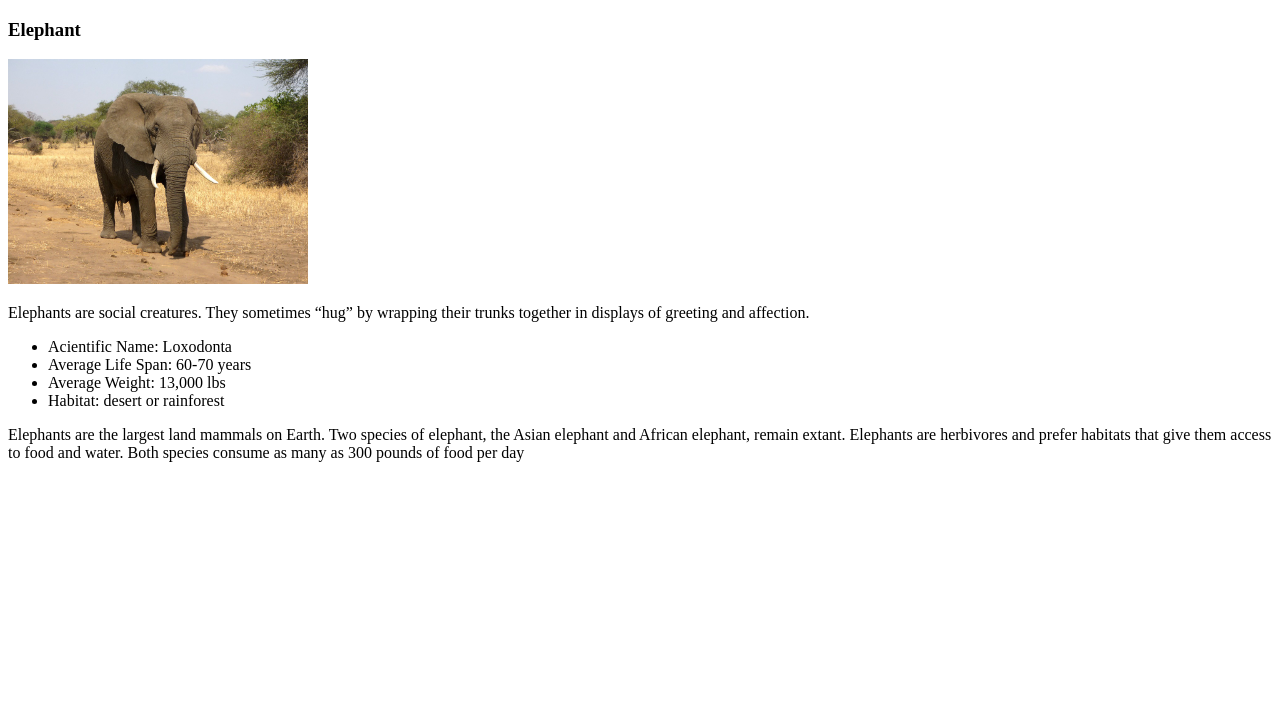
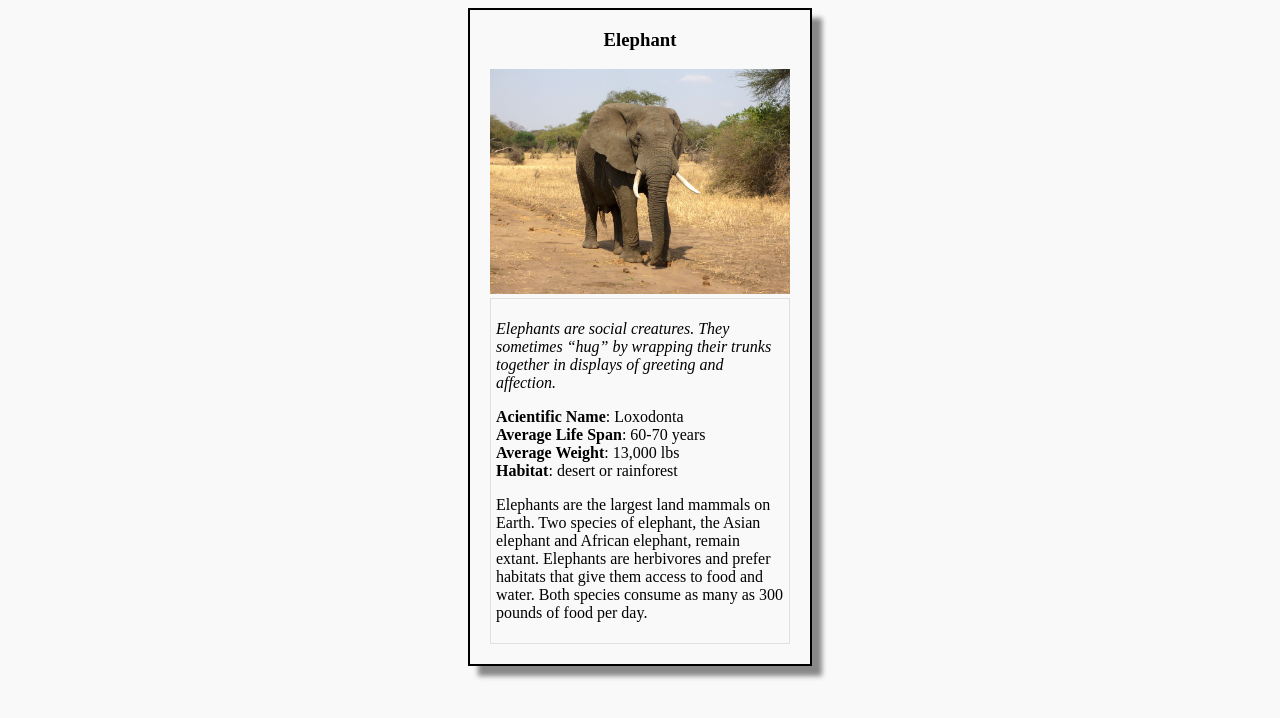
Before and after one commit to sagecodes/trading-card, a plain HTML site: page card.html in a window 1280 px wide. Drawn offline with Linux system fonts and the light colour scheme.

Commit message:
Add basic styling

```diff
--- a/card.html
+++ b/card.html
@@ -11,18 +11,18 @@
 		<h3>Elephant</h3>
 		<!-- your favorite animal's image goes here -->
 		<img src="elephant.jpg" alt="Elephant">
-		<div>
+		<div class="content-text">
 			<!-- your favorite animal's interesting fact goes here -->
-			<p>Elephants are social creatures. They sometimes “hug” by wrapping their trunks together in displays of greeting and affection.</p>
+			<p class="fact">Elephants are social creatures. They sometimes “hug” by wrapping their trunks together in displays of greeting and affection.</p>
 			<ul>
 				<!-- your favorite animal's list items go here -->
-				<li><span>Acientific Name</span>: Loxodonta</li>
-				<li><span>Average Life Span</span>: 60-70 years</li>
-				<li><span>Average Weight</span>: 13,000 lbs</li>
-				<li><span>Habitat</span>: desert or rainforest</li>
+				<li><span class="item-name">Acientific Name</span>: Loxodonta</li>
+				<li><span class="item-name">Average Life Span</span>: 60-70 years</li>
+				<li><span class="item-name">Average Weight</span>: 13,000 lbs</li>
+				<li><span class="item-name">Habitat</span>: desert or rainforest</li>
 			</ul>
 			<!-- your favorite animal's description goes here -->
-			<p>Elephants are the largest land mammals on Earth. Two species of elephant, the Asian elephant and African elephant, remain extant. Elephants are herbivores and prefer habitats that give them access to food and water. Both species consume as many as 300 pounds of food per day</p>
+			<p>Elephants are the largest land mammals on Earth. Two species of elephant, the Asian elephant and African elephant, remain extant. Elephants are herbivores and prefer habitats that give them access to food and water. Both species consume as many as 300 pounds of food per day.</p>
 		</div>
 	</div>
 </body>
--- a/styles.css
+++ b/styles.css
@@ -1,5 +1,41 @@
 /* add your CSS here */
+
+body {
+	background: #f9f9f9;
+}
+
+h3 {
+	text-align: center;
+}
+
+.card {
+	width: 300px;
+	border: solid 2px;
+	padding: 0px 20px 20px 20px;
+	margin: auto;
+	box-shadow: 10px 10px 5px #888888;
+
+}
 
 img {
 	width: 300px;
 }
+
+
+.fact {
+	font-style: italic;
+}
+
+ul {
+  list-style-type: none;
+  margin-left: -40px;
+}
+
+.item-name {
+	font-weight: bold;
+}
+
+.content-text {
+	border: solid rgba(0, 0, 0, .1) 1px;
+	padding: 5px;
+}
```
